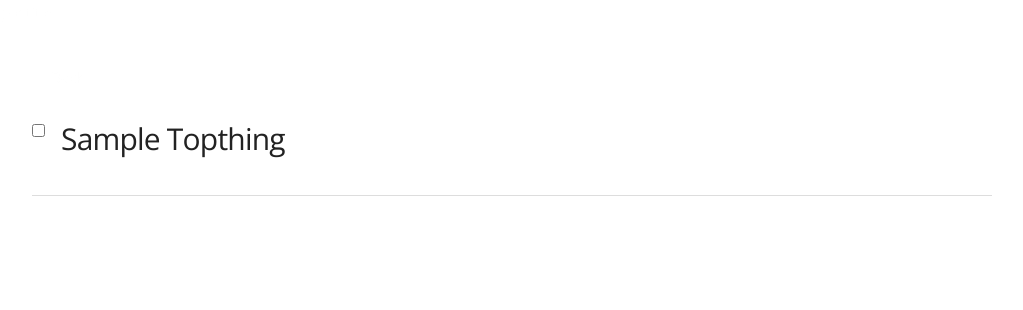
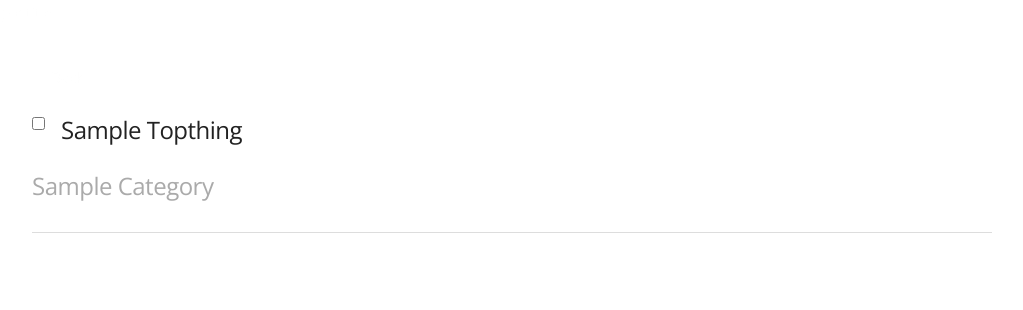
Before and after one commit to mapcat-io/_heroku-nearme, a Node project: template templates/views/login-place-item-list.hbs in a window 1280 px wide. Shown: the top 310 px of the page, without its empty margins (128-1151 px from the left). Run offline with Node 20 templates, Linux system fonts and the light colour scheme; the template is opened without the code that fills it: most values are stand-ins (such as "Sample title", 1, 10 or a date in 2020); some libraries are stand-ins or nearby versions.

Commit message:
font changes to the tool

```diff
--- a/models/TopThingsPrototype.js
+++ b/models/TopThingsPrototype.js
@@ -9,7 +9,8 @@ var TopThingsPrototype = new keystone.List('TopThingsPrototype', {
 
 TopThingsPrototype.add({
   name: { type: String, required: true },
-  state: { type: Types.Select, options: 'draft, published, archived', default: 'published' }
+  state: { type: Types.Select, options: 'draft, published, archived', default: 'published' },
+  category: { type: String },
 });
 
 TopThingsPrototype.defaultColumns = 'name, state|20%'
--- a/routes/login/place_item_list.js
+++ b/routes/login/place_item_list.js
@@ -29,6 +29,7 @@ exports = module.exports = function(req, res) {
     var q = TopThingsPrototype.model.find({}).sort({ 'name' : 1})
     q.exec(function (err, result) {
       locals.topthings = result;
+      console.log(result);
       next(err);
     });
 
--- a/templates/views/partials/list/place.hbs
+++ b/templates/views/partials/list/place.hbs
@@ -1,6 +1,6 @@
 <div class="row place" data-id="{{ data.id }}" style="cursor: pointer; border-bottom: 1px solid #ddd; padding: 16px 0px 16px 0px;">
   <div class="col-xs-12">
     <h4 style="margin: 0px 0px 4px 0px">{{ data.name }}</h4>
-    <h4 style="margin: 0px"><small>{{ data.location.address }}</small></h4>
+    <h4 style="margin: 0px;color:#aaa;font-weight:400;">{{ data.location.address }}</h4>
   </div>
 </div>
--- a/templates/views/partials/list/top-thing-input.hbs
+++ b/templates/views/partials/list/top-thing-input.hbs
@@ -1,10 +1,11 @@
-<div data-id="{{ data.id }}" class="row topthing-checkbox-row" style="border-bottom: 1px solid #ddd; padding: 15px 0px 15px 0px;">
+<div data-id="{{ data.id }}" class="row topthing-checkbox-row" style="border-bottom: 1px solid #ddd; padding: 8px 0px 8px 0px;">
   <div class="col-xs-12">
     <div class="checkbox" style="float: left; margin-right: 16px;">
       <label>
         <input type="checkbox">
       </label>
     </div>
-    <h4 style="text-transform: capitalize;">{{ data.name }}</h4>
+    <h5 style="text-transform: capitalize;">{{ data.name }}</h5>
+    <h5 style="text-transform: capitalize;color:#aaa;font-weight:400;">{{ data.category }}</h5>
   </div>
 </div>
```
